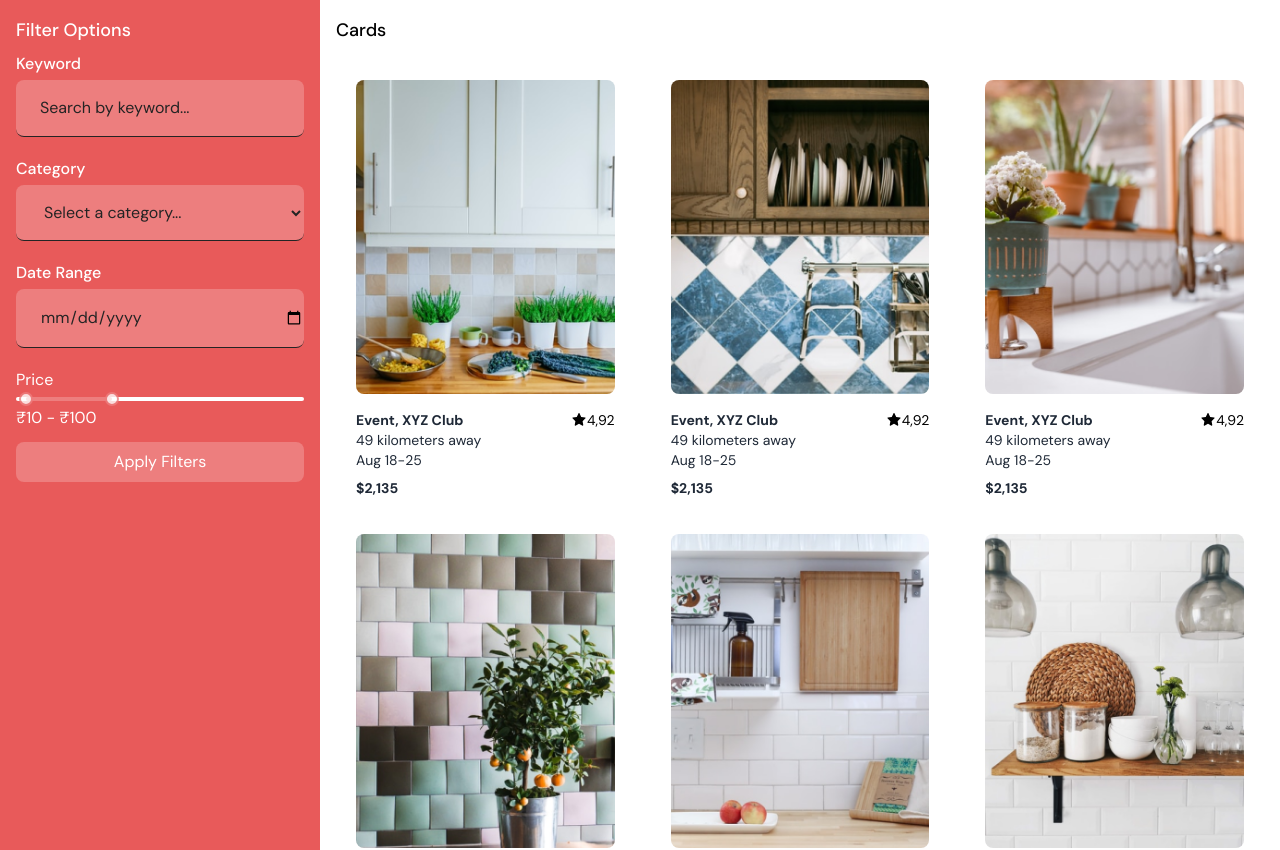
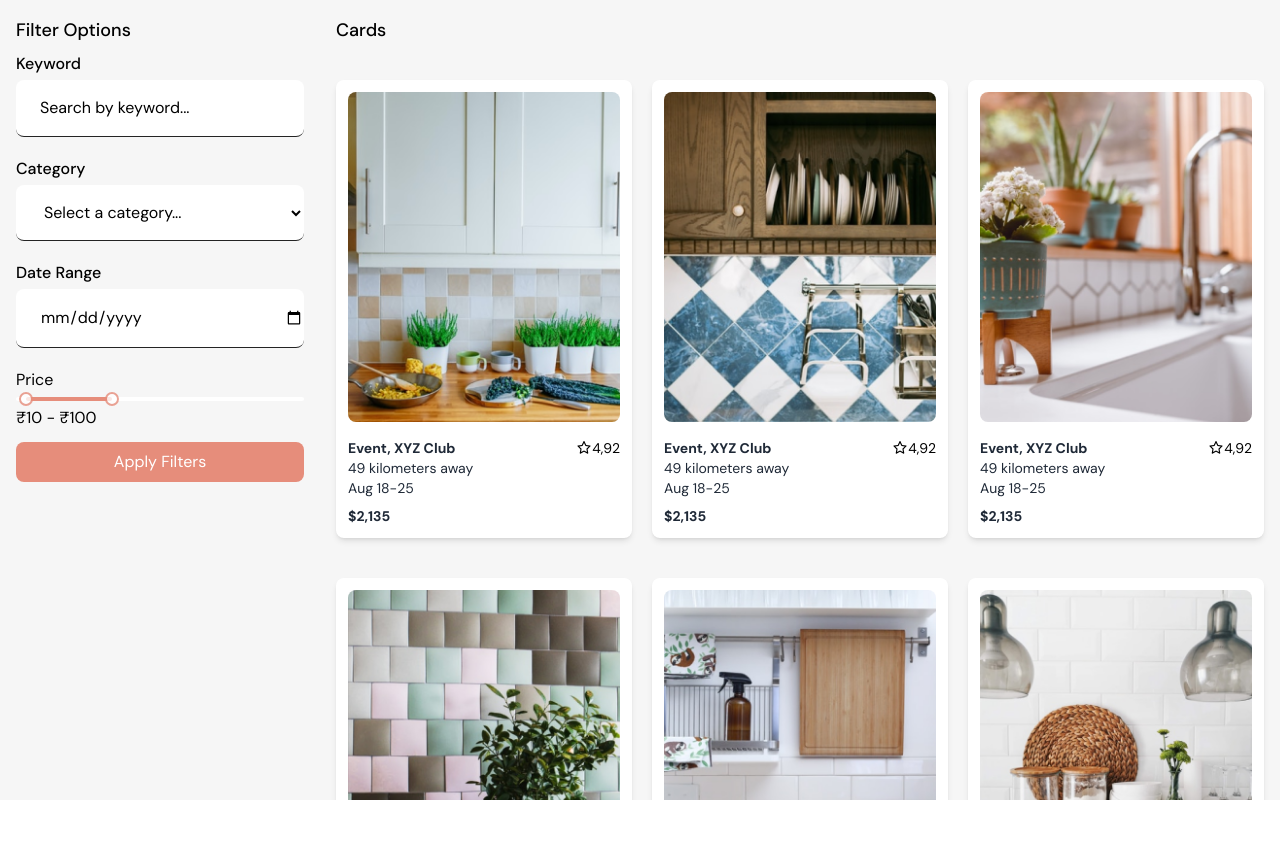
Before and after one commit to d17012002/InVITe, a Next.js app in the folder client/: page /users/dashboard in a window 1280 px wide. Shown: the top 850 px of the page. After the commit the page ends 800 px from the top, so only its background shows below. Built offline with nearby package versions, Linux system fonts and the light colour scheme.

Commit message:
made the dashboard and event pages

```diff
--- a/client/next.config.js
+++ b/client/next.config.js
@@ -3,4 +3,8 @@ const nextConfig = {
   reactStrictMode: true,
 };
 
-module.exports = nextConfig;
+module.exports = {
+  images: {
+    domains: ["assets-in.bmscdn.com"],
+  },
+};
--- a/client/src/components/Dashboard_Filter.js
+++ b/client/src/components/Dashboard_Filter.js
@@ -42,7 +42,7 @@ function Dashboard_Filter() {
 
     return (
         // Add filter options to the DOM element
-        <div className="text-white">
+        <div>
             <h2 className="text-lg font-medium mb-2">Filter Options</h2>
             <form className="flex flex-col gap-y-3" onSubmit={handleSubmit}>
                 {/* Input to search through keyword */}
@@ -107,7 +107,7 @@ function Dashboard_Filter() {
                 {/* Button to apply filters */}
                 <button
                     type="submit"
-                    className="bg-[color:var(--secondary-color)] text-white py-2 px-4 rounded-lg hover:bg-[#ed7e7e]/50"
+                    className="bg-[color:var(--secondary-color)] text-white py-2 px-4 rounded-lg hover:bg-[color:var(--darker-secondary-color)]"
                 >
                     Apply Filters
                 </button>
--- /dev/null
+++ b/client/src/pages/event/[eventId].jsx
@@ -0,0 +1,80 @@
+import { useRouter } from "next/router"
+import Head from "next/head";
+import Image from "next/image";
+import { useState } from "react";
+import { AiOutlineCalendar } from "react-icons/ai";
+import { GrLocation } from "react-icons/gr";
+import { FaRegMoneyBillAlt } from "react-icons/fa";
+import { RiArrowRightSLine } from "react-icons/ri";
+import { HiOutlineTicket } from "react-icons/hi";
+
+function EventPage() {
+    const router = useRouter();
+    const eventId = router.query.eventId;
+
+    const [quantity, setQuantity] = useState(1);
+
+    const handleQuantityChange = (event) => {
+        setQuantity(event.target.value);
+    };
+
+    return (
+        <div className="bg-gray-100 h-screen">
+            <Head>
+                <title>Event Page {eventId}</title>
+                <meta name="description" content="Example of an event page" />
+                <link rel="icon" href="/favicon.ico" />
+            </Head>
+
+            <div className="container mx-auto pt-10 pb-5">
+                <div className="flex flex-col md:flex-row">
+                    <div className="md:w-3/5 md:mr-5">
+                        <div className="relative h-96 md:h-full">
+                            <Image src="https://assets-in.bmscdn.com/nmcms/events/banner/desktop/media-desktop-jo-bolta-hai-wohi-hota-hai-ft-harsh-gujral-0-2023-2-3-t-9-23-51.jpg" layout="fill" objectFit="cover" />
+                        </div>
+                    </div>
+                    <div className="md:w-2/5 md:ml-5 pt-5 md:pt-0">
+                        <h1 className="text-4xl font-bold mb-2">Event {eventId}</h1>
+                        <h3 className="text-2xl font-medium mb-2">Club {eventId}</h3>
+                        <p className="text-gray-500 text-lg mb-4">
+                            Lorem ipsum dolor sit amet, consectetur adipiscing elit, sed do eiusmod tempor
+                            incididunt ut labore et dolore magna aliqua. Ut enim ad minim veniam, quis nostrud
+                            exercitation ullamco laboris nisi ut aliquip ex ea commodo consequat.
+                        </p>
+                        <div className="flex items-center mb-4">
+                            <AiOutlineCalendar size={20} className="mr-2" />
+                            <p className="text-gray-500 text-lg">Fri 24 Feb 2023 at 8:30 PM</p>
+                        </div>
+                        <div className="flex items-center mb-4">
+                            <GrLocation size={20} className="mr-2" />
+                            <p className="text-gray-500 text-lg">Under Belly</p>
+                        </div>
+                        <div className="flex items-center mb-4">
+                            <FaRegMoneyBillAlt size={20} className="mr-2" />
+                            <p className="text-gray-500 text-lg">₹500</p>
+                        </div>
+                        <div className="flex items-center mb-4">
+                            <HiOutlineTicket size={20} className="mr-2" />
+                            <p className="text-gray-500 text-lg">{quantity} ticket(s)</p>
+                        </div>
+                        <div className="flex items-center mb-4">
+                            <input
+                                type="number"
+                                min="1"
+                                max="10"
+                                value={quantity}
+                                onChange={handleQuantityChange}
+                                className="border-2 border-gray-300 rounded-md p-2 w-24 text-lg focus:outline-none"
+                            />
+                        </div>
+                        <button className="bg-[color:var(--secondary-color)] text-white rounded-lg px-5 py-2 hover:bg-[color:var(--darker-secondary-color)] flex items-center">
+                            Book now <RiArrowRightSLine className="ml-2" />
+                        </button>
+                    </div>
+                </div>
+            </div>
+        </div>
+    );
+}
+
+export default EventPage
--- a/client/src/pages/index.js
+++ b/client/src/pages/index.js
@@ -1,6 +1,5 @@
 import Head from "next/head";
 import Image from "next/image";
-import styles from "@/styles/Home.module.css";
 import LandingPage from "@/components/LandingPage";
 
 export default function Home() {
--- a/client/src/pages/users/dashboard.jsx
+++ b/client/src/pages/users/dashboard.jsx
@@ -1,20 +1,24 @@
 import Dashboard_Filter from "@/components/Dashboard_Filter";
 import UserImages from "@/utils/user_dashboard_images";
 import React from "react";
-import { AiFillStar } from "react-icons/ai";
+import { AiOutlineStar } from "react-icons/ai";
 
 function UserDashboard() {
   return (
-    <div className="flex m-auto max-w-screen-xl">
-      <div className="flex flex-col w-1/4 p-4 bg-[color:var(--primary-color)]">
+    <div className="flex m-auto h-screen w-screen bg-[color:var(--primary-color)]">
+      <div className="flex m-auto container">
+        <div className="flex flex-col p-4 sticky top-0 w-1/4 h-screen overflow-y-auto">
           <Dashboard_Filter />
         </div>
-      <div className="w-3/4 p-4">
+        <div className="w-3/4 p-4 overflow-y-auto h-screen">
           <h2 className="text-lg font-medium mb-4">Cards</h2>
-        <div className="grid grid-cols-3 gap-4">
+          <div className="grid grid-cols-1 sm:grid-cols-2 lg:grid-cols-3 gap-5">
             {UserImages?.map((image) => (
-            <div className="mx-5 mt-5" key={image.id}>
-              <img className="rounded-lg bg-cover" src={image.src} alt="" />
+              <div
+                className=" mt-5 bg-[color:var(--white-color)] rounded-lg shadow-md px-3 py-3"
+                key={image.id}
+              >
+                <img className="w-full rounded-lg bg-cover" src={image.src} alt="" />
                 <div className="flex flex-row justify-between items-start mt-4">
                   <div>
                     <p className="text-sm text-gray-800 font-bold">Event, XYZ Club</p>
@@ -27,7 +31,7 @@ function UserDashboard() {
                   </div>
                   {/* Star component */}
                   <div className="flex flex-row items-center">
-                  <AiFillStar />
+                    <AiOutlineStar />
                     <p className="text-sm">4,92</p>
                   </div>
                 </div>
@@ -43,6 +47,7 @@ function UserDashboard() {
           </div>
         </div>
       </div>
+    </div>
   );
 }
 
--- a/client/src/styles/Home.css
+++ b/client/src/styles/Home.css
@@ -1,5 +1,5 @@
 .rc-slider-rail{
-    background-color: #ffffff !important;
+    background-color: var(--white-color) !important;
 }
 
 .rc-slider-track{
--- a/client/src/styles/globals.css
+++ b/client/src/styles/globals.css
@@ -7,8 +7,9 @@
 :root {
   --font-base: "DM Sans", sans-serif;
 
-  --primary-color: #e85a5a;
-  --secondary-color: #ed7e7e;
+  --primary-color: #f6f6f6;
+  --secondary-color: #e68d7b;
+  --darker-secondary-color: #ec816b;
   --white-color: #ffffff;
   --gray-color: #242424;
 }
@@ -24,6 +25,6 @@
 
 @layer components {
   .filterInput {
-    @apply outline-none w-full bg-[color:var(--secondary-color)] rounded-lg border-b pl-4 py-3 lg:pl-6 lg:py-4 border-[color:var(--gray-color)] text-[color:var(--gray-color)] placeholder-[color:var(--gray-color)] transition-all focus:border-[color:var(--white-color)] hover:border-[color:var(--white-color)] hover:placeholder-[color:var(--white-color)] focus:placeholder-[color:var(--white-color)]
+    @apply outline-none w-full bg-[color:var(--white-color)] rounded-lg border-b pl-4 py-3 lg:pl-6 lg:py-4 border-[color:var(--gray-color)] placeholder-black transition-all
   }
 }
```
Lines whose indentation alone changed are shown as unchanged.
